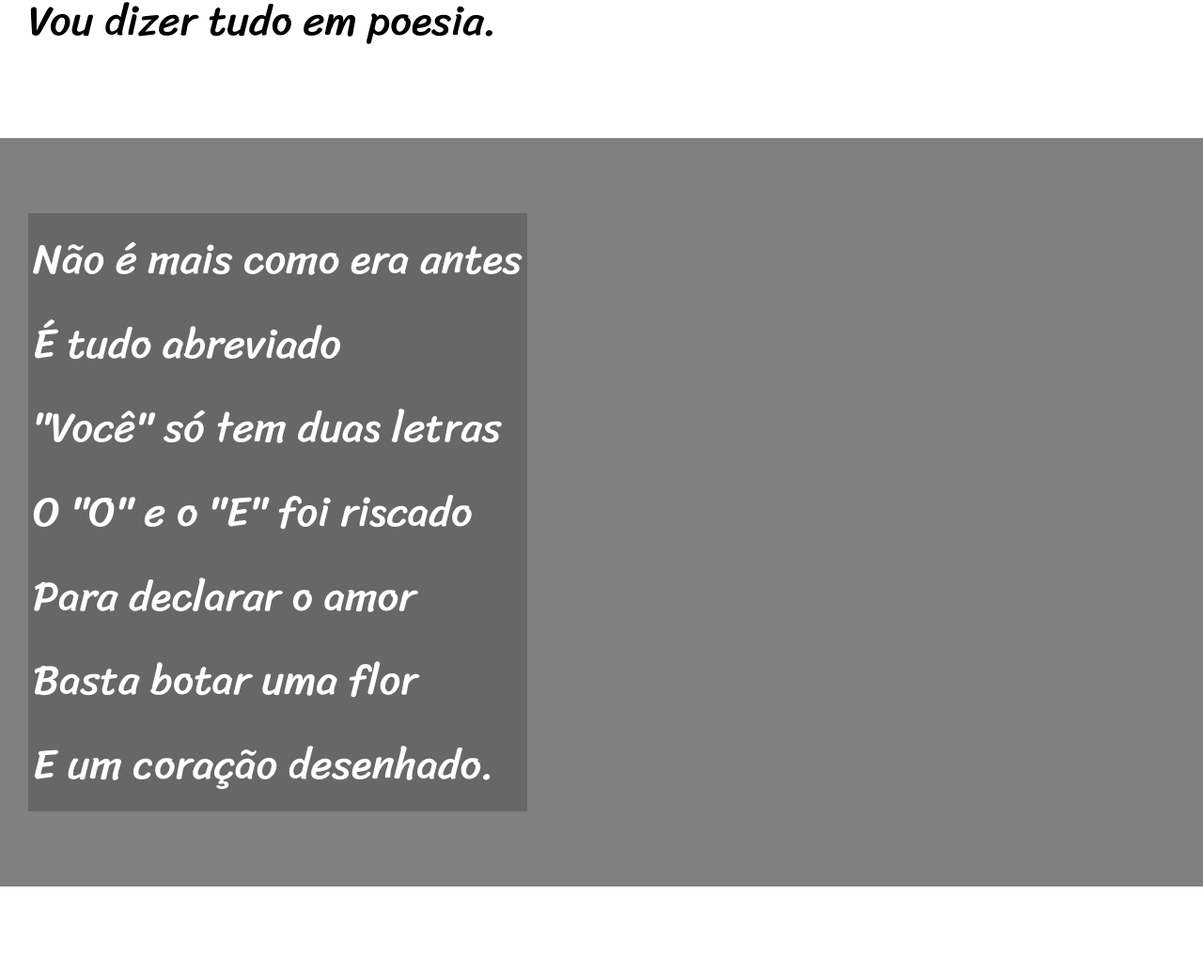
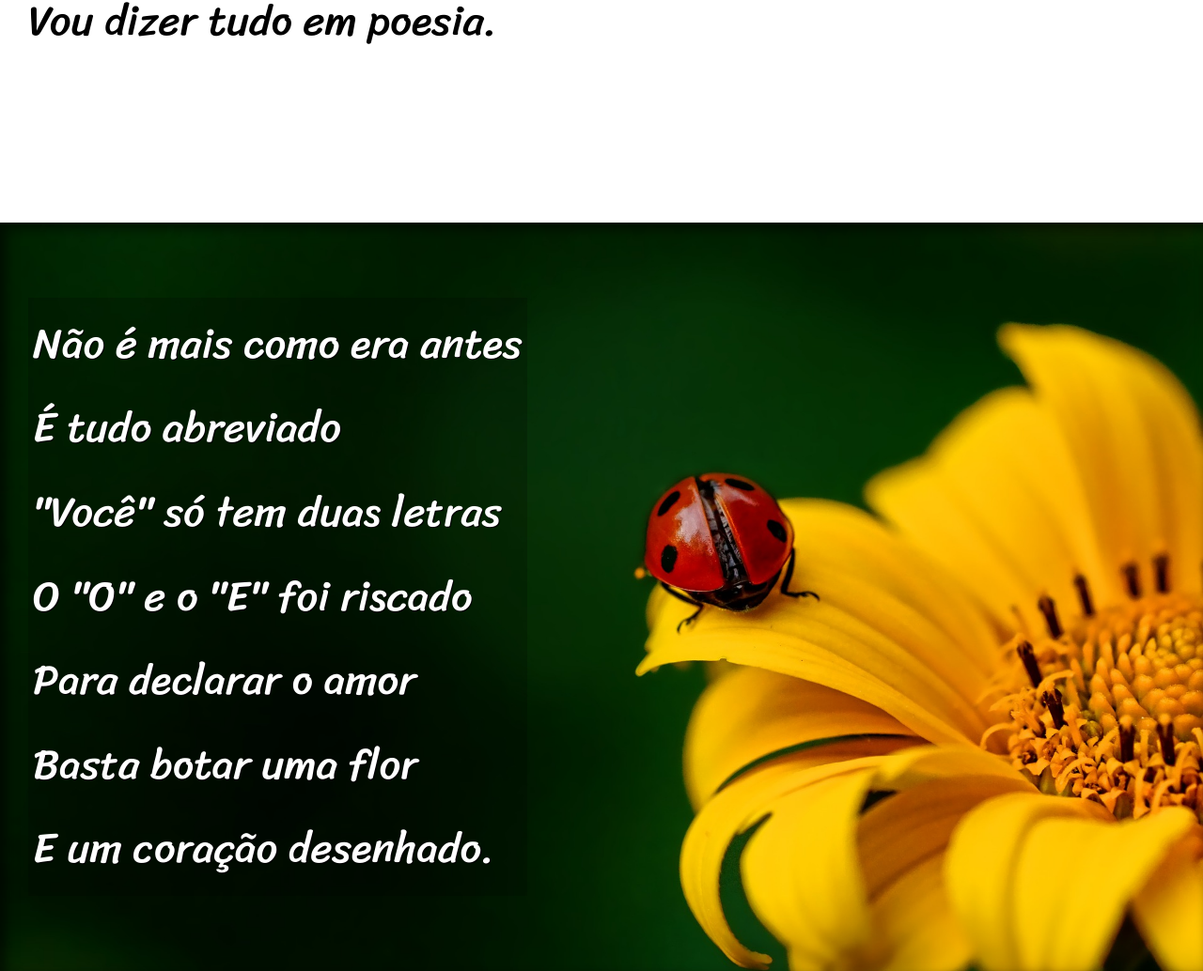
Before and after one commit to HellenLindoso/HTML-CSS, a plain HTML site: page Exercícios/site2/index.html in a window 1280 px wide. Shown: the part 950-1984 px from the top of the page at 94% size. Drawn offline with Linux system fonts and the light colour scheme.

Commit message:
site 2 finalizado

```diff
--- a/Exercícios/site2/estilo/style.css
+++ b/Exercícios/site2/estilo/style.css
@@ -59,6 +59,10 @@ section {
     font-size: 3.5vw;
 }
 
+section > p{
+    padding-bottom: 2em;
+}
+
 section.normal {
     background-color: white;
     color: black;
@@ -67,13 +71,26 @@ section.normal {
 section.imagem {
     background-color: grey;
     color: white;
+    box-shadow: inset 6px 6px 13px 0px rgba(0, 0, 0, 0.627);
+    background-size: cover;
+    background-attachment: fixed;
 }
 
 section.imagem > p {
     display: inline-block;
     padding: 5px;
     background-color: rgba(0, 0, 0, 0.196);
+    text-shadow: 1px 1px 0px black;
 
+}
+
+section#img1 {
+    background-image: url('../imagens/background001.jpg');
+    background-position: right center;
+}
+
+section#img2 {
+    background-image: url('../imagens/background002.jpg');
 }
 
 footer {
--- a/Exercícios/site2/index.html
+++ b/Exercícios/site2/index.html
@@ -29,7 +29,7 @@
     </section>
 
 
-    <section class="imagem">
+    <section class="imagem" id="img1">
         <p>
             Não é mais como era antes <br>
             É tudo abreviado <br>
@@ -65,7 +65,7 @@
     </section>
 
 
-    <section class="imagem">
+    <section class="imagem" id="img2">
         <p>
             Tenho saudade das cartas <br>
             Escritas com a própria mão <br>
```
